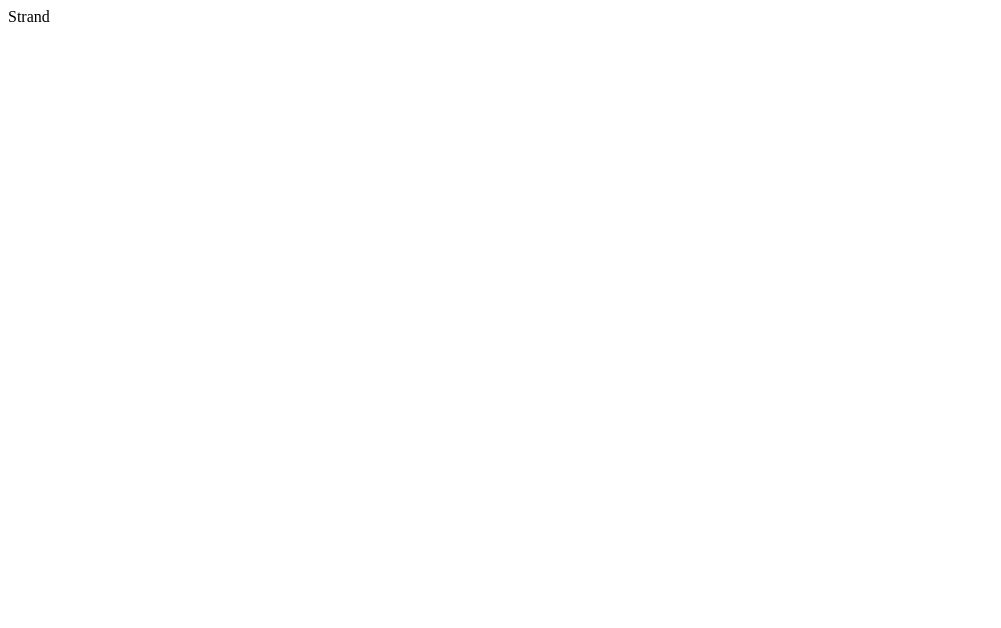
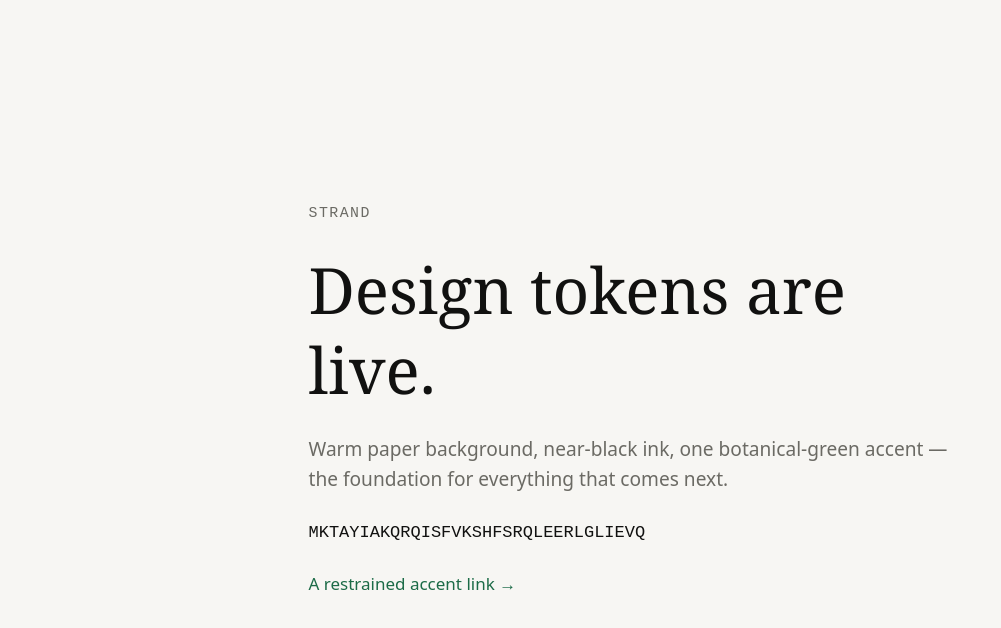
Before and after one commit to vipinsudhakar/Strand, a React (Vite) app in the folder frontend/: page / in a window 1280 px wide. Shown: the top 628 px of the page, without its empty margins (0-1001 px from the left). Built offline with nearby package versions, Linux system fonts and the light colour scheme.

Commit message:
add tailwind and the design tokens

```diff
--- a/frontend/package.json
+++ b/frontend/package.json
@@ -9,13 +9,18 @@
     "preview": "vite preview"
   },
   "dependencies": {
+    "@fontsource-variable/fraunces": "^5.2.9",
+    "@fontsource-variable/inter": "^5.2.8",
+    "@fontsource-variable/jetbrains-mono": "^5.2.8",
     "react": "^18.3.1",
     "react-dom": "^18.3.1"
   },
   "devDependencies": {
+    "@tailwindcss/vite": "^4.3.2",
     "@types/react": "^18.3.12",
     "@types/react-dom": "^18.3.1",
     "@vitejs/plugin-react": "^4.3.4",
+    "tailwindcss": "^4.3.2",
     "typescript": "^5.6.3",
     "vite": "^5.4.11"
   }
--- a/frontend/src/App.tsx
+++ b/frontend/src/App.tsx
@@ -1,3 +1,27 @@
+// Temporary design-token smoke screen: proves the fonts + palette resolve.
+// Replaced by the real Nav / Dashboard shell in a later commit.
 export default function App() {
-  return <div>Strand</div>;
+  return (
+    <main className="mx-auto flex min-h-screen max-w-2xl flex-col justify-center gap-6 px-6">
+      <p className="font-mono text-sm uppercase tracking-widest text-ash-500">
+        Strand
+      </p>
+      <h1 className="font-display text-6xl font-medium leading-tight text-ink">
+        Design tokens are live.
+      </h1>
+      <p className="font-sans text-lg text-ash-500">
+        Warm paper background, near-black ink, one botanical-green accent — the
+        foundation for everything that comes next.
+      </p>
+      <p className="font-mono text-base text-ink">
+        MKTAYIAKQRQISFVKSHFSRQLEERLGLIEVQ
+      </p>
+      <a
+        href="#"
+        className="font-sans text-base font-medium text-accent hover:text-accent-soft"
+      >
+        A restrained accent link →
+      </a>
+    </main>
+  );
 }
--- /dev/null
+++ b/frontend/src/index.css
@@ -0,0 +1,74 @@
+/* Self-hosted variable fonts (no CDN round-trip). */
+@import "@fontsource-variable/fraunces";
+@import "@fontsource-variable/inter";
+@import "@fontsource-variable/jetbrains-mono";
+
+@import "tailwindcss";
+
+/*
+ * Strand design tokens (v1 — light-only). Every value here is tunable; these are
+ * the locked Design Language defaults. Exposed to Tailwind via @theme, so they're
+ * usable as utilities (bg-paper, text-ink, font-display, ...) and as CSS vars.
+ */
+@theme {
+  /* --- Palette --------------------------------------------------------- */
+  --color-paper: #f7f6f3; /* warm off-white background */
+  --color-ink: #111110; /* near-black primary text */
+
+  /* graded neutrals for secondary text + hairline rules */
+  --color-ash-500: #6b6a64; /* secondary text */
+  --color-ash-300: #a3a19a; /* muted text */
+  --color-hairline: #e4e2dd; /* rules / borders */
+
+  /* the single restrained accent — links / active / emphasis, never a neon fill */
+  --color-accent: #1c6b47; /* deep botanical green */
+  --color-accent-soft: #2f8a60; /* lighter step for hover */
+
+  /* functional colors — used only where scientifically meaningful (later work).
+     the protein composition triad; pLDDT bands stay literal in the 3Dmol layer. */
+  --color-comp-hydrophobic: #b8763e;
+  --color-comp-charged: #3e6db8;
+  --color-comp-polar: #4f9d7a;
+
+  /* --- Type ------------------------------------------------------------ */
+  --font-display: "Fraunces Variable", ui-serif, Georgia, serif;
+  --font-sans: "Inter Variable", ui-sans-serif, system-ui, sans-serif;
+  --font-mono: "JetBrains Mono Variable", ui-monospace, "SFMono-Regular", monospace;
+
+  /* --- Motion (consumed later by Framer Motion + transition utilities) -- */
+  --ease-expo: cubic-bezier(0.16, 1, 0.3, 1); /* expo-out, the house easing */
+  --duration-base: 600ms; /* durations live in the 400–800ms band */
+}
+
+@layer base {
+  :root {
+    /* fluid root rhythm — a confident clamp()-based scale */
+    font-size: clamp(15px, 0.9rem + 0.25vw, 17px);
+    color-scheme: light;
+  }
+
+  body {
+    @apply bg-paper text-ink font-sans antialiased;
+    text-rendering: optimizeLegibility;
+  }
+
+  /* sequences and raw data render in the monospace face by default */
+  code,
+  pre,
+  kbd,
+  samp {
+    font-family: var(--font-mono);
+  }
+
+  /* honor the OS setting globally; Framer Motion variants get finer handling in #22 */
+  @media (prefers-reduced-motion: reduce) {
+    *,
+    *::before,
+    *::after {
+      animation-duration: 0.01ms !important;
+      animation-iteration-count: 1 !important;
+      transition-duration: 0.01ms !important;
+      scroll-behavior: auto !important;
+    }
+  }
+}
--- a/frontend/src/main.tsx
+++ b/frontend/src/main.tsx
@@ -2,6 +2,7 @@
 import ReactDOM from "react-dom/client";
 
 import App from "./App";
+import "./index.css";
 
 ReactDOM.createRoot(document.getElementById("root")!).render(
   <React.StrictMode>
--- a/frontend/vite.config.ts
+++ b/frontend/vite.config.ts
@@ -1,8 +1,9 @@
 import { defineConfig } from "vite";
 import react from "@vitejs/plugin-react";
+import tailwindcss from "@tailwindcss/vite";
 
 // Dev server runs on 5173; the backend (CORS-allowed) runs on 8000.
 export default defineConfig({
-  plugins: [react()],
+  plugins: [react(), tailwindcss()],
   server: { port: 5173 },
 });
```
Also changed, not shown: 1 other file (tests, documents, lock files or other folders).
